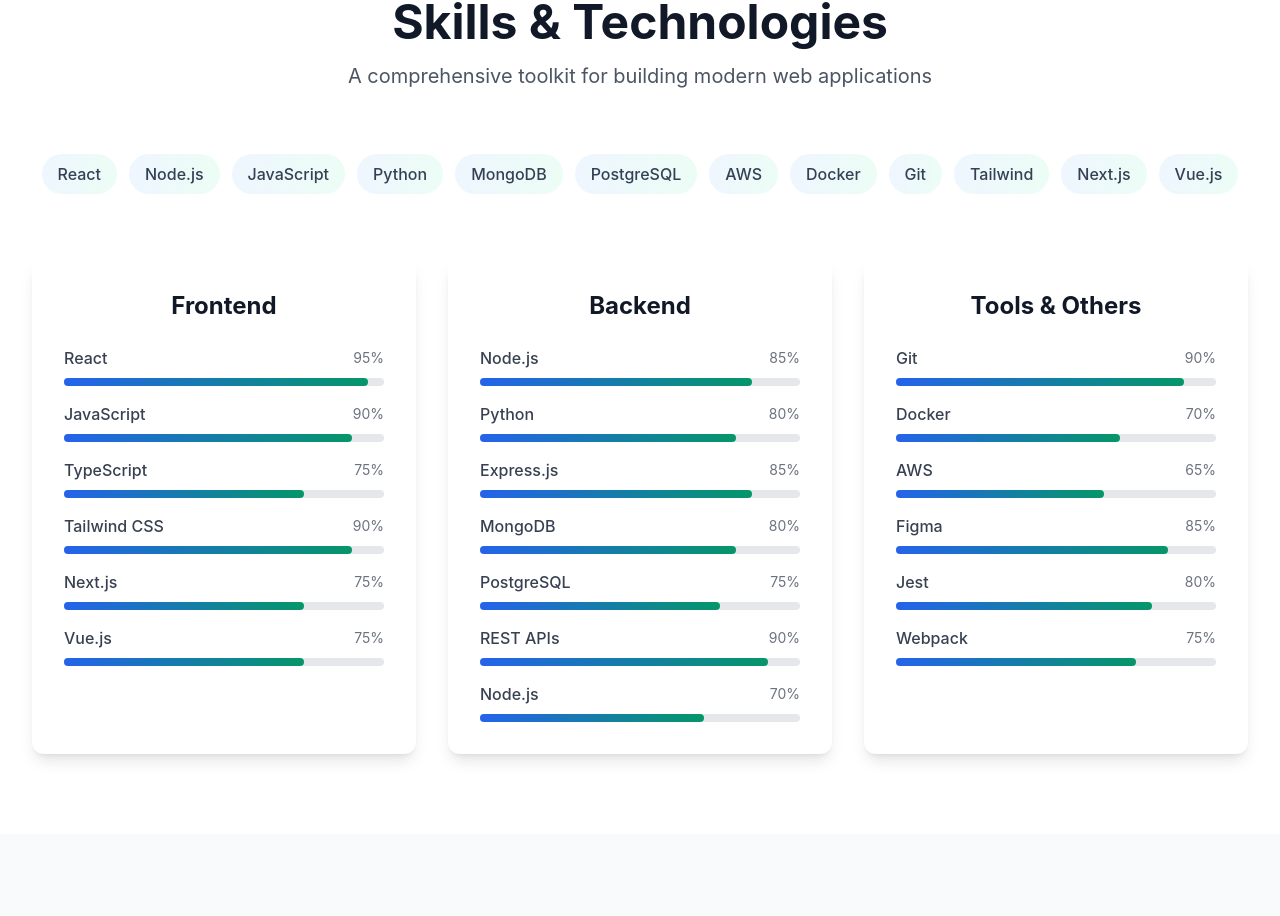
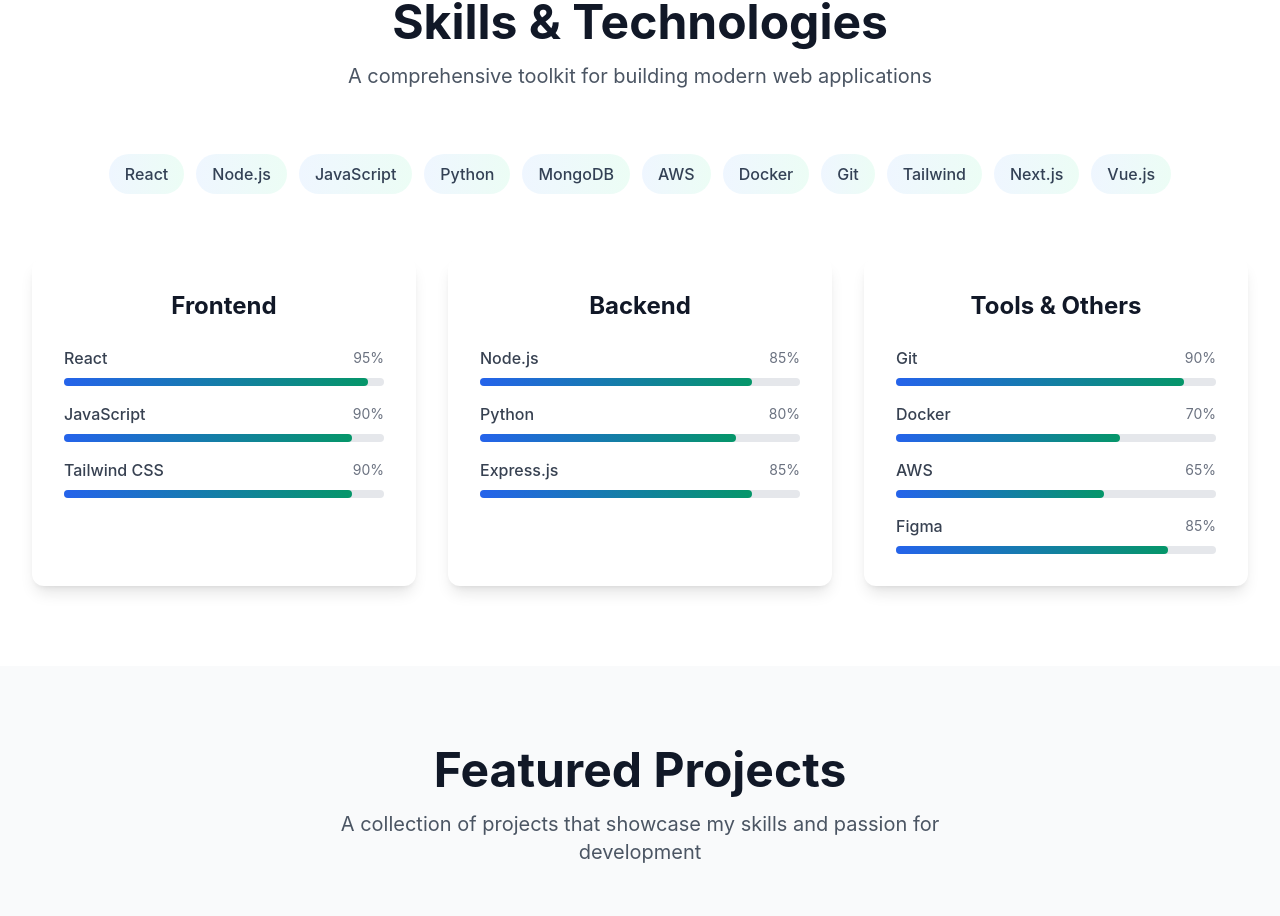
Before and after one commit to DeshanDinuka/My-portfolio, a React (Vite) app: page / in a window 1280 px wide. Shown: the part 1758-2674 px from the top of the page. Built offline with nearby package versions, Linux system fonts and the light colour scheme.

Commit message:
Update Skills.jsx

```diff
--- a/src/components/Skills.jsx
+++ b/src/components/Skills.jsx
@@ -5,10 +5,7 @@
       skills: [
         { name: "React", level: 95 },
         { name: "JavaScript", level: 90 },
-        { name: "TypeScript", level: 75 },
-        { name: "Tailwind CSS", level: 90 },
-        { name: "Next.js", level: 75 },
-        { name: "Vue.js", level: 75 }
+        { name: "Tailwind CSS", level: 90 }
       ]
     },
     {
@@ -16,11 +13,7 @@
       skills: [
         { name: "Node.js", level: 85 },
         { name: "Python", level: 80 },
-        { name: "Express.js", level: 85 },
-        { name: "MongoDB", level: 80 },
-        { name: "PostgreSQL", level: 75 },
-        { name: "REST APIs", level: 90 },
-        { name: "Node.js", level: 70 }
+        { name: "Express.js", level: 85 }
       ]
     },
     {
@@ -29,15 +22,13 @@
         { name: "Git", level: 90 },
         { name: "Docker", level: 70 },
         { name: "AWS", level: 65 },
-        { name: "Figma", level: 85 },
-        { name: "Jest", level: 80 },
-        { name: "Webpack", level: 75 }
+        { name: "Figma", level: 85 }
       ]
     }
   ];
 
   const technologies = [
-    "React", "Node.js", "JavaScript", "Python", "MongoDB", "PostgreSQL",
+    "React", "Node.js", "JavaScript", "Python", "MongoDB",
     "AWS", "Docker", "Git", "Tailwind", "Next.js", "Vue.js"
   ];
 
```
